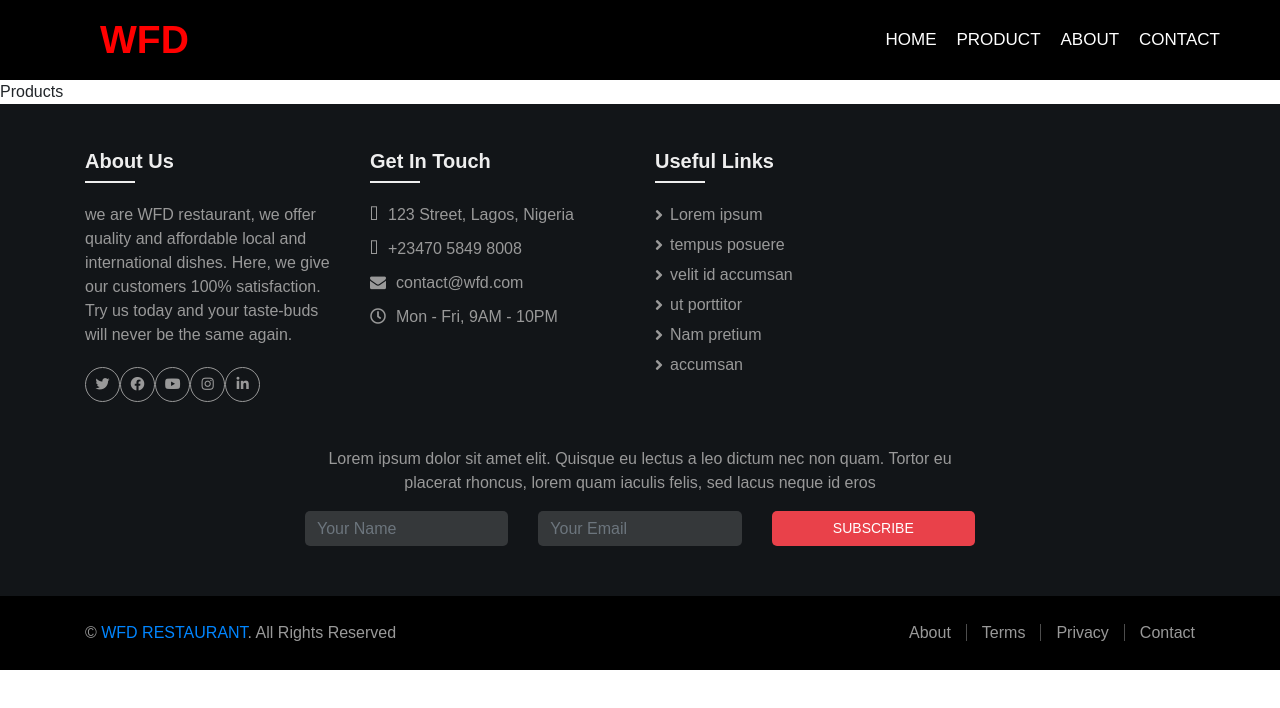
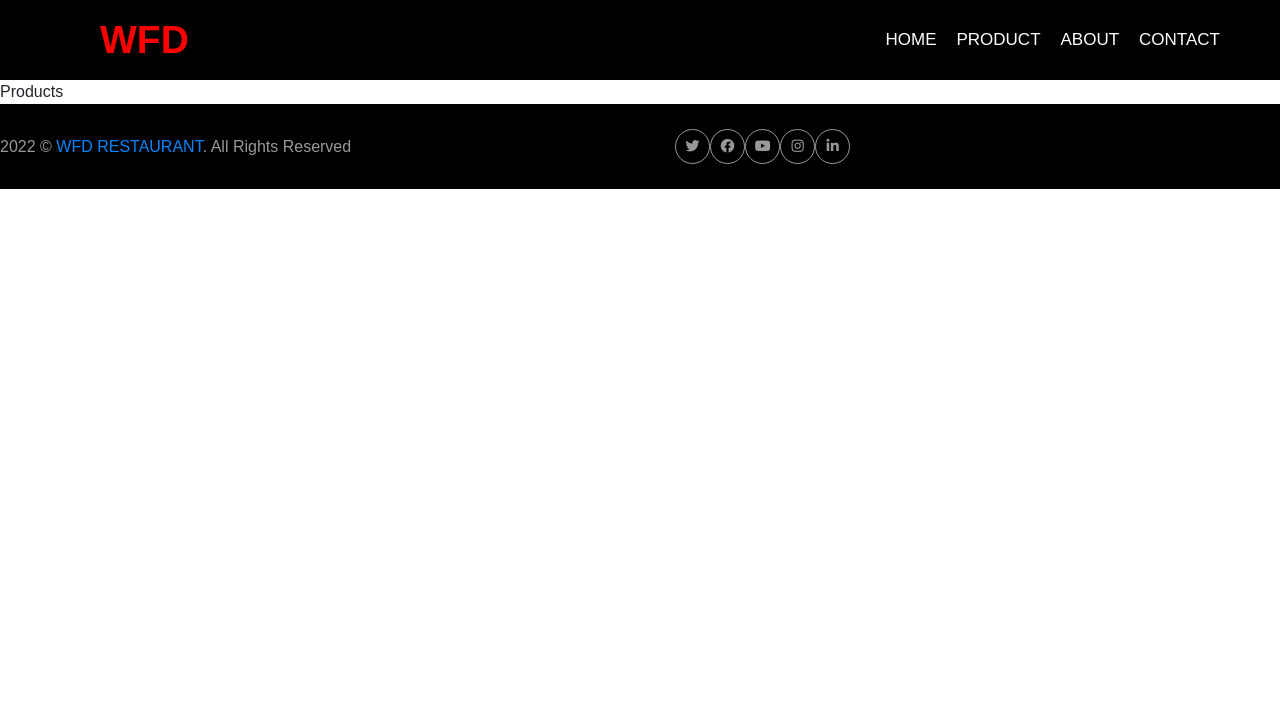
Before and after one commit to vikovic18/Restaurant-website, a React (Create React App) app: page /products in a window 1280 px wide. Shown: the top 708 px of the page. Built offline with nearby package versions, Linux system fonts and the light colour scheme.

Commit message:
final footer commit

```diff
--- a/src/components/Footer/Footer.js
+++ b/src/components/Footer/Footer.js
@@ -6,15 +6,16 @@ function Footer() {
   return (
 //Footer Start
     <div class="footer">
-        <div class="container">
-            <div class="row">
-                <div class="col-md-6 col-lg-3">
+        <div className="copyright">
+                <div className="row align-items-center">
+                    <div className="col-md-6">
+                        <div className="copy-text">
+                            <p> 2022 &copy; <a href="#">WFD RESTAURANT</a>. All Rights Reserved</p>
+                        </div>
+                    </div>
+
+                    <div class="col-md-6 col-lg-3">
                     <div class="footer-about">
-                        <h3>About Us</h3>
-                        <p>
-                            we are WFD restaurant, we offer quality and affordable local and international dishes.
-                            Here, we give our customers 100% satisfaction. Try us today and your taste-buds will never be the same again.
-                        </p>
                         <div className="footer-social">
                             <a href=""><i className="fab fa-twitter"></i></a>
                             <a href=""><i className="fab fa-facebook-f"></i></a>
@@ -24,62 +25,9 @@ function Footer() {
                         </div>
                     </div>
                 </div>
-                <div className="col-md-6 col-lg-3">
-                    <div className="footer-contact">
-                        <h3>Get In Touch</h3>
-                        <p><i className="fa fa-map-marker-alt"></i>123 Street, Lagos, Nigeria</p>
-                        <p><i className="fa fa-phone-alt"></i>+23470 5849 8008</p>
-                        <p><i className="fa fa-envelope"></i>contact@wfd.com</p>
-                        <p><i className="far fa-clock"></i>Mon - Fri, 9AM - 10PM</p>
-                    </div>
+
                 </div>
-                <div className="col-md-6 col-lg-3">
-                    <div className="footer-links">
-                        <h3>Useful Links</h3>
-                        <a href="">Lorem ipsum</a>
-                        <a href="">tempus posuere </a>
-                        <a href="">velit id accumsan</a>
-                        <a href="">ut porttitor</a>
-                        <a href="">Nam pretium</a>
-                        <a href="">accumsan</a>
-                    </div>
-                </div>
-            </div>
-        </div>
-        <div className="container footer-newsletter">
-            <p>
-                Lorem ipsum dolor sit amet elit. Quisque eu lectus a leo dictum nec non quam. Tortor eu placerat rhoncus, lorem quam iaculis felis, sed lacus neque id eros
-            </p>
-            <div className="row form">
-                <div className="col-sm-4">
-                    <input className="form-control" placeholder="Your Name" />
-                </div>
-                <div className="col-sm-4">
-                    <input className="form-control" placeholder="Your Email" />
-                </div>
-                <div className="col-sm-4">
-                    <button class="btn">Subscribe</button>
-                </div>
-            </div>
-        </div>
-        <div className="copyright">
-            <div className="container">
-                <div className="row align-items-center">
-                    <div className="col-md-6">
-                        <div className="copy-text">
-                            <p>&copy; <a href="#">WFD RESTAURANT</a>. All Rights Reserved</p>
-                        </div>
-                    </div>
-                    <div className="col-md-6">
-                        <div className="copy-menu">
-                            <a href="">About</a>
-                            <a href="">Terms</a>
-                            <a href="">Privacy</a>
-                            <a href="">Contact</a>
-                        </div>
-                    </div>
-                </div>
-            </div>
+
         </div>
     </div>
   )
--- a/src/components/Footer/footer.css
+++ b/src/components/Footer/footer.css
@@ -15,49 +15,9 @@ a:focus {
     text-decoration: none;
 }
 
-.footer {
-    position: relative;
-    padding-top: 45px;
-    background: #121518;
-}
-
-.footer .footer-about,
-.footer .footer-contact,
-.footer .footer-links,
-.footer .footer-project {
-    position: relative;
-    margin-bottom: 45px;
-    color: #999999;
-}
-
-.footer .footer-about h3,
-.footer .footer-contact h3,
-.footer .footer-links h3,
-.footer .footer-project h3 {
-    position: relative;
-    margin-bottom: 20px;
-    padding-bottom: 10px;
-    font-size: 20px;
-    font-weight: 600;
-    color: #eeeeee;
-}
-
-.footer .footer-about h3::after,
-.footer .footer-contact h3::after,
-.footer .footer-links h3::after,
-.footer .footer-project h3::after {
-    position: absolute;
-    content: "";
-    width: 50px;
-    height: 2px;
-    left: 0;
-    bottom: 0;
-    background: #eeeeee;
-}
-
 .footer .footer-social {
     position: relative;
-    margin-top: 20px;
+    margin-left: 20px;
 }
 
 .footer .footer-social a {
@@ -77,105 +37,6 @@ a:focus {
     background: #0085ff;
     border-color: #0085ff;
 }
-
-.footer .footer-contact p {
-    margin-bottom: 10px;
-    font-size: 16px;
-    color: #999999;
-}
-
-.footer .footer-contact i {
-    margin-right: 10px;
-    font-size: 16px;
-    color: #999999;
-}
-
-.footer .footer-contact a:last-child i {
-    margin: 0;
-}
-
-.footer .footer-contact a:hover i {
-    color: #0085ff;
-}
-
-.footer .footer-links a {
-    display: block;
-    margin-bottom: 6px;
-    padding-left: 15px;
-    color: #999999;
-}
-
-.footer .footer-links a:last-child {
-    margin: 0;
-}
-
-.footer .footer-links a:hover {
-    color: #0085ff;
-}
-
-.footer .footer-links a::before {
-    position: absolute;
-    content: "\f105";
-    font-family: "Font Awesome 5 Free";
-    font-weight: 900;
-    left: 0;
-}
-
-.footer .footer-project {
-    float: left;
-    font-size: 0;
-}
-
-.footer .footer-project a {
-    padding: 0 8px 8px 0;
-    display: block;
-    width: 33.33%;
-    float: left;
-}
-
-.footer .footer-project a img {
-    width: 100%;
-}
-
-.footer .footer-newsletter {
-    margin-bottom: 35px;
-    max-width: 700px;
-    text-align: center;
-    color: #999999;
-}
-
-.footer .footer-newsletter input {
-    height: 35px;
-    border: none;
-    border-radius: 5px;
-    background: rgba(256, 256, 256, .15);
-    margin-bottom: 15px;
-}
-
-.footer .footer-newsletter .btn {
-    display: block;
-    width: 100%;
-    height: 35px;
-    font-size: 14px;
-    font-weight: 400;
-    text-transform: uppercase;
-    color: #ffffff;
-    background: #e9414a;
-    border-radius: 5px;
-    border: none;
-    transition: .3s;
-}
-
-.footer .footer-newsletter .btn:hover {
-    color: #0085ff;
-    background: #ffffff;
-}
-
-.footer .footer-newsletter .btn:focus {
-    box-shadow: none;
-}
-
-
 .footer .copyright {
     position: relative;
     padding: 25px 0;
```
